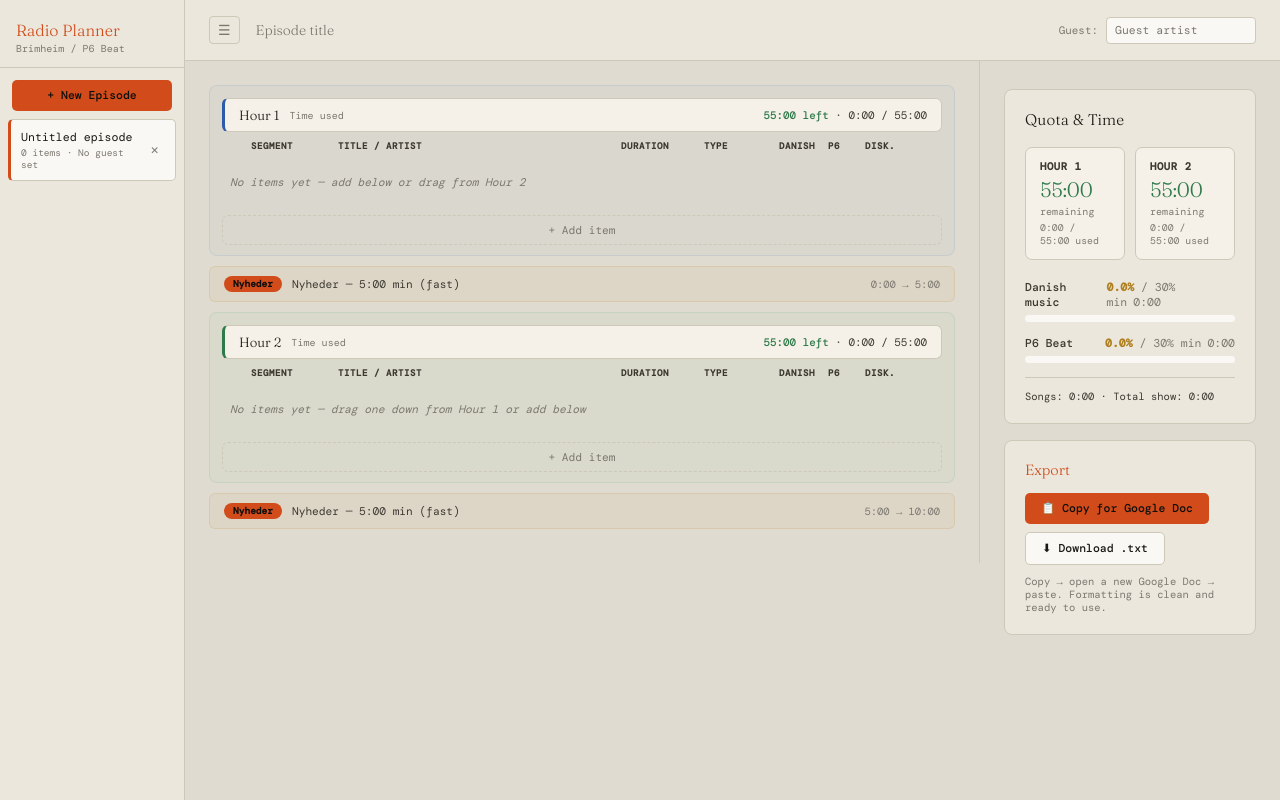
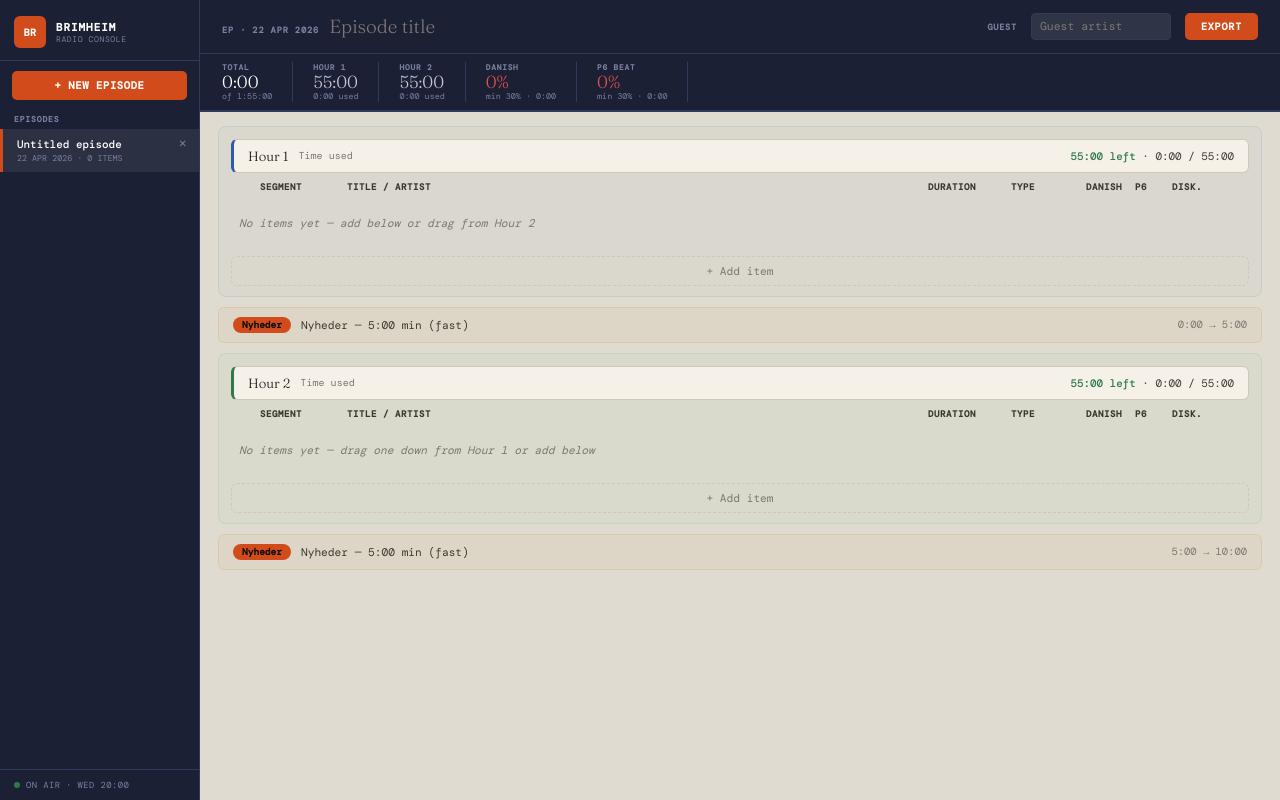
Before and after one commit to LorriBrimheim/brimheim-radio, a React (Create React App) app: page / in a window 1280 px wide. Both pictures are taken after a click on the button "+ New Episode". Built offline with nearby package versions, Linux system fonts and the light colour scheme; a web font is replaced by a local one.

Commit message:
Update App.jsx

```diff
--- a/src/App.jsx
+++ b/src/App.jsx
@@ -1,20 +1,21 @@
 import React, { useState, useEffect, useCallback } from 'react';
 import Rundown from './components/Rundown';
-import QuotaBar from './components/QuotaBar';
-import ExportPanel from './components/ExportPanel';
-import { calcQuotas, calcTotalTime, HOUR1_END, ITEM_TYPES } from './utils';
+import { calcQuotas, calcTotalTime, HOUR1_END, ITEM_TYPES, formatDuration, formatTimestamp } from './utils';
 
 const STORAGE_KEY = 'brimheim_episodes';
+const DK_MONTHS = ['JAN','FEB','MAR','APR','MAJ','JUN','JUL','AUG','SEP','OKT','NOV','DEC'];
+const DAYS = ['SUN','MON','TUE','WED','THU','FRI','SAT'];
+
+const fmtEpDate = (iso) => {
+  try { const d = new Date(iso); return `${d.getDate()} ${DK_MONTHS[d.getMonth()]} ${d.getFullYear()}`; }
+  catch { return ''; }
+};
 
 const defaultEpisode = () => ({
-  id: Date.now().toString(),
-  title: '',
-  guestName: '',
-  items: [],
+  id: Date.now().toString(), title: '', guestName: '', items: [],
   createdAt: new Date().toISOString(),
 });
 
-// Migrate old episodes: assign explicit hour field based on cumulative time
 const migrateEpisode = (ep) => {
   let cumSecs = 0;
   const items = ep.items.map(item => {
@@ -26,37 +27,26 @@ const migrateEpisode = (ep) => {
   return { ...ep, items };
 };
 
-const calcBlockSecs = (items) => {
-  const b1 = items.filter(i => (i.hour || 1) === 1).reduce((s, i) => s + (i.duration || 0), 0);
-  const b2 = items.filter(i => (i.hour || 1) === 2).reduce((s, i) => s + (i.duration || 0), 0);
-  return [b1, b2];
-};
+const calcBlockSecs = (items) => [
+  items.filter(i => (i.hour || 1) === 1).reduce((s, i) => s + (i.duration || 0), 0),
+  items.filter(i => (i.hour || 1) === 2).reduce((s, i) => s + (i.duration || 0), 0),
+];
 
 export default function App() {
   const [episodes, setEpisodes] = useState(() => {
-    try {
-      const saved = localStorage.getItem(STORAGE_KEY);
-      const parsed = saved ? JSON.parse(saved) : [];
-      return parsed.map(migrateEpisode);
-    } catch { return []; }
+    try { const s = localStorage.getItem(STORAGE_KEY); return (s ? JSON.parse(s) : []).map(migrateEpisode); }
+    catch { return []; }
   });
   const [activeId, setActiveId] = useState(() => {
-    try {
-      const saved = localStorage.getItem(STORAGE_KEY + '_active');
-      return saved || null;
-    } catch { return null; }
+    try { return localStorage.getItem(STORAGE_KEY + '_active') || null; } catch { return null; }
   });
-  const [sidebarOpen, setSidebarOpen] = useState(true);
+  const [showExportMenu, setShowExportMenu] = useState(false);
+  const [exportMsg, setExportMsg] = useState('');
 
   const activeEpisode = episodes.find(e => e.id === activeId) || null;
 
-  useEffect(() => {
-    localStorage.setItem(STORAGE_KEY, JSON.stringify(episodes));
-  }, [episodes]);
-
-  useEffect(() => {
-    if (activeId) localStorage.setItem(STORAGE_KEY + '_active', activeId);
-  }, [activeId]);
+  useEffect(() => { localStorage.setItem(STORAGE_KEY, JSON.stringify(episodes)); }, [episodes]);
+  useEffect(() => { if (activeId) localStorage.setItem(STORAGE_KEY + '_active', activeId); }, [activeId]);
 
   const updateEpisode = useCallback((id, updater) => {
     setEpisodes(prev => prev.map(e => e.id === id ? { ...e, ...updater(e) } : e));
@@ -80,174 +70,223 @@ export default function App() {
       const next = [...e.items];
       const hour = item.hour || 1;
       if (hour === 1) {
-        // Insert after last hour-1 item
-        let lastH1Idx = -1;
-        next.forEach((it, idx) => { if ((it.hour || 1) === 1) lastH1Idx = idx; });
-        next.splice(lastH1Idx + 1, 0, item);
-      } else {
-        next.push(item);
-      }
+        let last = -1;
+        next.forEach((it, idx) => { if ((it.hour || 1) === 1) last = idx; });
+        next.splice(last + 1, 0, item);
+      } else { next.push(item); }
       return { items: next };
     });
   };
 
-  const removeItem = (itemId) => {
-    updateEpisode(activeId, e => ({ items: e.items.filter(i => i.id !== itemId) }));
-  };
-
-  const updateItem = (itemId, updated) => {
-    updateEpisode(activeId, e => ({ items: e.items.map(i => i.id === itemId ? { ...i, ...updated } : i) }));
-  };
-
-  const reorderItems = (newItems) => {
-    updateEpisode(activeId, () => ({ items: newItems }));
-  };
+  const removeItem = (id) => updateEpisode(activeId, e => ({ items: e.items.filter(i => i.id !== id) }));
+  const updateItem = (id, upd) => updateEpisode(activeId, e => ({ items: e.items.map(i => i.id === id ? { ...i, ...upd } : i) }));
+  const reorderItems = (newItems) => updateEpisode(activeId, () => ({ items: newItems }));
 
   const items = activeEpisode?.items || [];
   const quotas = calcQuotas(items);
   const totalSecs = calcTotalTime(items);
   const blockSecs = calcBlockSecs(items);
 
+  // Export helpers
+  const buildText = () => {
+    let cumSecs = 0, newsIn = false, lines = [];
+    lines.push(`RADIO RUNDOWN — ${activeEpisode?.title || 'Episode'}`);
+    if (activeEpisode?.guestName) lines.push(`Guest: ${activeEpisode.guestName}`);
+    lines.push('', `Danish: ${quotas.danishPct.toFixed(1)}%  |  P6 Beat: ${quotas.p6Pct.toFixed(1)}%`, '', '─'.repeat(40), '');
+    items.forEach((item, i) => {
+      const start = cumSecs;
+      if (!newsIn && start >= HOUR1_END) { lines.push('', '[ NEWS BREAK — 5 min ]', ''); newsIn = true; }
+      if (item.type === ITEM_TYPES.SONG) {
+        const tags = [item.isDanish&&'DK', item.isP6Beat&&'P6', item.segment==='guest'&&'Guest pick', !item.diskoteketCleared&&'⚠ DISKOTEKET'].filter(Boolean);
+        lines.push(`${formatTimestamp(start)}  #${i+1}  ${item.title}${item.artist?' — '+item.artist:''}  [${formatDuration(item.duration)}]${tags.length?'  · '+tags.join(', '):''}`);
+      } else {
+        lines.push(`${formatTimestamp(start)}  🎙 SPEAK  [${formatDuration(item.duration)}]${item.notes?'  — '+item.notes:''}`);
+      }
+      cumSecs += item.duration || 0;
+    });
+    lines.push('', '─'.repeat(40), `Show end: ${formatTimestamp(cumSecs)}`);
+    return lines.join('\n');
+  };
+
+  const handleCopy = async () => {
+    await navigator.clipboard.writeText(buildText());
+    setExportMsg('Copied!'); setTimeout(() => setExportMsg(''), 3000);
+    setShowExportMenu(false);
+  };
+  const handleDownload = () => {
+    const blob = new Blob([buildText()], { type: 'text/plain' });
+    const url = URL.createObjectURL(blob);
+    const a = document.createElement('a'); a.href = url;
+    a.download = `${(activeEpisode?.title||'rundown').replace(/\s+/g,'-').toLowerCase()}.txt`;
+    a.click(); URL.revokeObjectURL(url); setShowExportMenu(false);
+  };
+
   const warnings = [];
-  if (quotas.danishPct < 30 && items.filter(i => i.type === ITEM_TYPES.SONG).length > 0)
-    warnings.push('Danish quota not met (30%)');
-  if (quotas.p6Pct < 30 && items.filter(i => i.type === ITEM_TYPES.SONG).length > 0)
-    warnings.push('P6 Beat quota not met (30%)');
+  const songs = items.filter(i => i.type === ITEM_TYPES.SONG);
+  if (quotas.danishPct < 30 && songs.length > 0) warnings.push('Danish quota not met (30%)');
+  if (quotas.p6Pct < 30 && songs.length > 0) warnings.push('P6 Beat quota not met (30%)');
   const uncleared = items.filter(i => i.type === ITEM_TYPES.SONG && !i.diskoteketCleared);
 
+  const today = DAYS[new Date().getDay()];
+  const nowHour = String(new Date().getHours()).padStart(2,'0');
+
   return (
-    <div style={{ display: 'flex', minHeight: '100vh', background: 'var(--bg)' }}>
+    <div style={{ display:'flex', height:'100vh', overflow:'hidden' }}>
 
-      {/* Sidebar */}
-      <div style={{
-        width: sidebarOpen ? 185 : 0,
-        minWidth: sidebarOpen ? 185 : 0,
-        overflow: 'hidden',
-        background: 'var(--surface)',
-        borderRight: '1px solid var(--border)',
-        display: 'flex',
-        flexDirection: 'column',
-        transition: 'width 0.2s, min-width 0.2s',
-        flexShrink: 0,
-      }}>
-        <div style={{ padding: '20px 16px 12px', borderBottom: '1px solid var(--border)' }}>
-          <div style={{ fontFamily: 'Fraunces, serif', fontSize: '1.15rem', fontWeight: 300, color: 'var(--accent)', marginBottom: 2 }}>
-            Radio Planner
+      {/* ── Sidebar ── */}
+      <div style={{ width:200, flexShrink:0, background:'var(--navy)', display:'flex', flexDirection:'column', borderRight:'1px solid var(--navy-border)' }}>
+        {/* Logo */}
+        <div style={{ padding:'16px 14px 12px', borderBottom:'1px solid var(--navy-border)', display:'flex', alignItems:'center', gap:10 }}>
+          <div style={{ width:32, height:32, background:'var(--orange)', borderRadius:6, display:'flex', alignItems:'center', justifyContent:'center', fontSize:'0.72rem', fontWeight:700, color:'white', letterSpacing:'0.03em', flexShrink:0 }}>BR</div>
+          <div>
+            <div style={{ fontSize:'0.78rem', fontWeight:700, color:'white', letterSpacing:'0.09em' }}>BRIMHEIM</div>
+            <div style={{ fontSize:'0.58rem', color:'var(--navy-muted)', letterSpacing:'0.07em' }}>RADIO CONSOLE</div>
           </div>
-          <div style={{ fontSize: '0.72rem', color: 'var(--text-muted)' }}>Brimheim / P6 Beat</div>
         </div>
 
-        <div style={{ padding: '12px 12px 0' }}>
-          <button onClick={createEpisode} style={{
-            width: '100%', padding: '8px', background: 'var(--accent2)', color: '#0e0e0e',
-            borderRadius: 5, fontSize: '0.82rem', fontWeight: 500,
-          }}>
-            + New Episode
+        {/* New episode */}
+        <div style={{ padding:'10px 12px 6px' }}>
+          <button onClick={createEpisode} style={{ width:'100%', padding:'8px', background:'var(--orange)', color:'white', borderRadius:5, fontSize:'0.75rem', fontWeight:700, letterSpacing:'0.06em' }}>
+            + NEW EPISODE
           </button>
         </div>
 
-        <div style={{ flex: 1, overflow: 'auto', padding: '8px 8px' }}>
+        {/* Episodes */}
+        <div style={{ flex:1, overflow:'auto' }}>
+          <div style={{ padding:'8px 14px 4px', fontSize:'0.58rem', color:'var(--navy-muted)', letterSpacing:'0.1em', fontWeight:700 }}>EPISODES</div>
           {episodes.length === 0 && (
-            <div style={{ color: 'var(--text-muted)', fontSize: '0.78rem', padding: '20px 8px', textAlign: 'center', fontStyle: 'italic' }}>
-              No episodes yet
-            </div>
+            <div style={{ color:'var(--navy-muted)', fontSize:'0.75rem', padding:'14px', textAlign:'center', fontStyle:'italic' }}>No episodes yet</div>
           )}
           {episodes.map(ep => (
             <div key={ep.id} onClick={() => setActiveId(ep.id)} style={{
-              padding: '9px 10px', borderRadius: 5, marginBottom: 3, cursor: 'pointer',
-              background: activeId === ep.id ? 'var(--surface3)' : 'transparent',
-              border: `1px solid ${activeId === ep.id ? 'var(--border)' : 'transparent'}`,
-              borderLeft: activeId === ep.id ? '3px solid var(--accent2)' : '3px solid transparent',
-              display: 'flex', justifyContent: 'space-between', alignItems: 'center',
+              padding:'8px 12px 8px 14px', cursor:'pointer',
+              borderLeft:`3px solid ${activeId===ep.id?'var(--orange)':'transparent'}`,
+              background: activeId===ep.id ? 'rgba(255,255,255,0.07)' : 'transparent',
+              display:'flex', justifyContent:'space-between', alignItems:'flex-start',
             }}>
-              <div style={{ minWidth: 0 }}>
-                <div style={{ fontSize: '0.83rem', color: 'var(--text)', whiteSpace: 'nowrap', overflow: 'hidden', textOverflow: 'ellipsis' }}>
+              <div style={{ minWidth:0 }}>
+                <div style={{ fontSize:'0.78rem', color: activeId===ep.id ? 'white' : 'var(--navy-text)', whiteSpace:'nowrap', overflow:'hidden', textOverflow:'ellipsis', fontWeight:500 }}>
                   {ep.title || 'Untitled episode'}
                 </div>
-                <div style={{ fontSize: '0.68rem', color: 'var(--text-muted)', marginTop: 2 }}>
-                  {ep.items.length} items · {ep.guestName || 'No guest set'}
+                <div style={{ fontSize:'0.6rem', color:'var(--navy-muted)', marginTop:2 }}>
+                  {fmtEpDate(ep.createdAt)} · {ep.items.length} ITEMS
                 </div>
               </div>
-              <button onClick={e => { e.stopPropagation(); deleteEpisode(ep.id); }} style={{
-                background: 'transparent', color: 'var(--text-muted)', padding: '2px 5px',
-                borderRadius: 3, fontSize: '0.75rem', border: '1px solid transparent', flexShrink: 0,
-              }}>✕</button>
+              <button onClick={e => { e.stopPropagation(); deleteEpisode(ep.id); }} style={{ background:'transparent', color:'var(--navy-muted)', fontSize:'0.72rem', border:'none', paddingLeft:6, flexShrink:0 }}>✕</button>
             </div>
           ))}
         </div>
+
+        {/* On Air */}
+        <div style={{ padding:'9px 14px', borderTop:'1px solid var(--navy-border)', fontSize:'0.63rem', color:'var(--navy-muted)', display:'flex', alignItems:'center', gap:6, letterSpacing:'0.05em' }}>
+          <span style={{ width:6, height:6, borderRadius:'50%', background:'var(--green)', display:'inline-block', flexShrink:0 }} />
+          ON AIR · {today} {nowHour}:00
+        </div>
       </div>
 
-      {/* Main */}
-      <div style={{ flex: 1, display: 'flex', flexDirection: 'column', overflow: 'auto' }}>
+      {/* ── Main ── */}
+      <div style={{ flex:1, display:'flex', flexDirection:'column', overflow:'hidden' }}>
+
         {/* Header */}
-        <div style={{ padding: '16px 24px', borderBottom: '1px solid var(--border)', display: 'flex', alignItems: 'center', gap: 16, background: 'var(--surface)', position: 'sticky', top: 0, zIndex: 10 }}>
-          <button onClick={() => setSidebarOpen(o => !o)} style={{ background: 'transparent', color: 'var(--text-muted)', padding: '4px 8px', borderRadius: 4, fontSize: '1rem', border: '1px solid var(--border)' }}>☰</button>
+        <div style={{ background:'var(--navy)', padding:'13px 22px', display:'flex', alignItems:'center', gap:14, borderBottom:'1px solid var(--navy-border)', flexShrink:0 }}>
           {activeEpisode ? (
             <>
+              <div style={{ display:'flex', alignItems:'baseline', gap:10, flex:1, minWidth:0 }}>
+                <span style={{ fontSize:'0.62rem', color:'var(--navy-muted)', letterSpacing:'0.1em', fontWeight:700, flexShrink:0 }}>
+                  EP · {fmtEpDate(activeEpisode.createdAt)}
+                </span>
                 <input
                   value={activeEpisode.title}
                   onChange={e => updateEpisode(activeId, () => ({ title: e.target.value }))}
                   placeholder="Episode title"
-                style={{ fontSize: '1rem', fontFamily: 'Fraunces, serif', fontWeight: 300, background: 'transparent', border: 'none', color: 'var(--text)', flex: 1, padding: 0 }}
+                  style={{ fontSize:'1.35rem', fontFamily:'Fraunces, serif', fontWeight:400, background:'transparent', border:'none', color:'white', flex:1, padding:0, minWidth:0 }}
                 />
-              <div style={{ display: 'flex', alignItems: 'center', gap: 8, flexShrink: 0 }}>
-                <span style={{ fontSize: '0.78rem', color: 'var(--text-muted)' }}>Guest:</span>
+              </div>
+              <span style={{ fontSize:'0.62rem', color:'var(--navy-muted)', letterSpacing:'0.08em', fontWeight:700, flexShrink:0 }}>GUEST</span>
               <input
                 value={activeEpisode.guestName}
                 onChange={e => updateEpisode(activeId, () => ({ guestName: e.target.value }))}
                 placeholder="Guest artist"
-                  style={{ width: 150, fontSize: '0.82rem' }}
+                style={{ width:140, fontSize:'0.82rem', background:'rgba(255,255,255,0.09)', border:'1px solid var(--navy-border)', color:'white', borderRadius:4 }}
               />
+              {/* Export */}
+              <div style={{ position:'relative', flexShrink:0 }}>
+                <button onClick={() => setShowExportMenu(o=>!o)} style={{ padding:'7px 16px', background:'var(--orange)', color:'white', borderRadius:5, fontSize:'0.72rem', fontWeight:700, letterSpacing:'0.08em' }}>
+                  {exportMsg || 'EXPORT'}
+                </button>
+                {showExportMenu && (
+                  <div style={{ position:'absolute', right:0, top:'calc(100% + 6px)', background:'var(--navy2)', border:'1px solid var(--navy-border)', borderRadius:6, padding:6, zIndex:200, minWidth:190, boxShadow:'0 8px 24px rgba(0,0,0,0.5)' }}>
+                    {[['📋 Copy for Google Doc', handleCopy], ['⬇ Download .txt', handleDownload]].map(([label, fn]) => (
+                      <button key={label} onClick={fn} style={{ display:'block', width:'100%', padding:'8px 12px', background:'transparent', color:'var(--navy-text)', fontSize:'0.78rem', textAlign:'left', borderRadius:4, border:'none' }}
+                        onMouseEnter={e=>e.currentTarget.style.background='rgba(255,255,255,0.09)'}
+                        onMouseLeave={e=>e.currentTarget.style.background='transparent'}
+                      >{label}</button>
+                    ))}
+                  </div>
+                )}
               </div>
             </>
           ) : (
-            <span style={{ color: 'var(--text-dim)', fontStyle: 'italic', fontSize: '0.85rem' }}>Select or create an episode</span>
+            <span style={{ color:'var(--navy-muted)', fontStyle:'italic', fontSize:'0.85rem' }}>Select or create an episode</span>
           )}
         </div>
 
+        {/* Stats bar */}
+        {activeEpisode && (
+          <div style={{ background:'var(--navy)', padding:'8px 22px', display:'flex', alignItems:'center', borderBottom:'2px solid var(--navy-border)', flexShrink:0, gap:0 }}>
+            {/* Total */}
+            <div style={{ paddingRight:20, marginRight:20, borderRight:'1px solid var(--navy-border)' }}>
+              <div style={{ fontSize:'0.56rem', color:'var(--navy-muted)', letterSpacing:'0.1em', fontWeight:700, marginBottom:1 }}>TOTAL</div>
+              <div style={{ fontSize:'1.25rem', fontFamily:'Fraunces, serif', color:'white', lineHeight:1 }}>{formatDuration(totalSecs)}</div>
+              <div style={{ fontSize:'0.6rem', color:'var(--navy-muted)' }}>of 1:55:00</div>
+            </div>
+            {[1,2].map(h => {
+              const used = blockSecs[h-1];
+              const rem = 55*60 - used;
+              const over = rem < 0;
+              const tight = !over && rem < 5*60;
+              const col = over ? '#e05050' : tight ? '#d4b96a' : '#c8c4d8';
+              return (
+                <div key={h} style={{ paddingRight:20, marginRight:20, borderRight:'1px solid var(--navy-border)' }}>
+                  <div style={{ fontSize:'0.56rem', color:'var(--navy-muted)', letterSpacing:'0.1em', fontWeight:700, marginBottom:1 }}>HOUR {h}</div>
+                  <div style={{ fontSize:'1.25rem', fontFamily:'Fraunces, serif', color:col, lineHeight:1 }}>
+                    {over ? `+${formatDuration(Math.abs(rem))}` : formatDuration(rem)}
+                  </div>
+                  <div style={{ fontSize:'0.6rem', color:'var(--navy-muted)' }}>{formatDuration(used)} used</div>
+                </div>
+              );
+            })}
+            {[['DANISH', quotas.danishPct, quotas.danishSecs], ['P6 BEAT', quotas.p6Pct, quotas.p6Secs]].map(([label, pct, secs]) => (
+              <div key={label} style={{ paddingRight:20, marginRight:20, borderRight:'1px solid var(--navy-border)' }}>
+                <div style={{ fontSize:'0.56rem', color:'var(--navy-muted)', letterSpacing:'0.1em', fontWeight:700, marginBottom:1 }}>{label}</div>
+                <div style={{ fontSize:'1.25rem', fontFamily:'Fraunces, serif', color: pct>=30 ? '#6db88a' : '#e05050', lineHeight:1 }}>{pct.toFixed(0)}%</div>
+                <div style={{ fontSize:'0.6rem', color:'var(--navy-muted)' }}>min 30% · {formatDuration(secs)}</div>
+              </div>
+            ))}
+          </div>
+        )}
+
+        {/* Content */}
         {!activeEpisode ? (
-          <div style={{ flex: 1, display: 'flex', alignItems: 'center', justifyContent: 'center', flexDirection: 'column', gap: 16 }}>
-            <div style={{ fontFamily: 'Fraunces, serif', fontSize: '1.8rem', fontWeight: 300, color: 'var(--text-dim)' }}>
-              No episode open
-            </div>
-            <button onClick={createEpisode} style={{ padding: '10px 22px', background: 'var(--accent2)', color: '#0e0e0e', borderRadius: 6, fontSize: '0.9rem', fontWeight: 500 }}>
-              + Create first episode
-            </button>
+          <div style={{ flex:1, display:'flex', alignItems:'center', justifyContent:'center', flexDirection:'column', gap:16, background:'var(--bg)' }}>
+            <div style={{ fontFamily:'Fraunces, serif', fontSize:'1.8rem', fontWeight:300, color:'var(--text-muted)' }}>No episode open</div>
+            <button onClick={createEpisode} style={{ padding:'10px 22px', background:'var(--orange)', color:'white', borderRadius:6, fontSize:'0.9rem', fontWeight:700 }}>+ New Episode</button>
           </div>
         ) : (
-          <div style={{ display: 'grid', gridTemplateColumns: '1fr 300px', gap: 0, flex: 1, alignItems: 'start' }}>
-
-            {/* Left: rundown */}
-            <div style={{ padding: 24, borderRight: '1px solid var(--border)' }}>
+          <div style={{ flex:1, overflow:'auto', background:'var(--bg)', padding:'14px 18px' }} onClick={() => setShowExportMenu(false)}>
             {(warnings.length > 0 || uncleared.length > 0) && (
-                <div style={{ marginBottom: 16, display: 'flex', flexDirection: 'column', gap: 6 }}>
+              <div style={{ marginBottom:10, display:'flex', flexDirection:'column', gap:5 }}>
                 {warnings.map(w => (
-                    <div key={w} style={{ background: 'rgba(201,110,110,0.1)', border: '1px solid var(--red)', borderRadius: 5, padding: '7px 12px', fontSize: '0.8rem', color: 'var(--red)' }}>
-                      ⚠ {w}
-                    </div>
+                  <div key={w} style={{ background:'rgba(192,48,48,0.1)', border:'1px solid var(--red)', borderRadius:5, padding:'6px 12px', fontSize:'0.78rem', color:'var(--red)' }}>⚠ {w}</div>
                 ))}
                 {uncleared.length > 0 && (
-                    <div style={{ background: 'rgba(212,185,106,0.1)', border: '1px solid var(--yellow)', borderRadius: 5, padding: '7px 12px', fontSize: '0.8rem', color: 'var(--yellow)' }}>
-                      ⚠ {uncleared.length} song{uncleared.length > 1 ? 's' : ''} not cleared in Diskoteket: {uncleared.map(s => s.title).join(', ')}
+                  <div style={{ background:'rgba(176,128,32,0.1)', border:'1px solid var(--yellow)', borderRadius:5, padding:'6px 12px', fontSize:'0.78rem', color:'var(--yellow)' }}>
+                    ⚠ {uncleared.length} song{uncleared.length>1?'s':''} not cleared in Diskoteket: {uncleared.map(s=>s.title||'Untitled').join(', ')}
                   </div>
                 )}
               </div>
             )}
-
-              <Rundown
-                items={items}
-                onReorder={reorderItems}
-                onRemove={removeItem}
-                onUpdate={updateItem}
-                onAdd={addItem}
-              />
-            </div>
-
-            {/* Right: stats + export */}
-            <div style={{ padding: 24, display: 'flex', flexDirection: 'column', gap: 16, position: 'sticky', top: 65 }}>
-              <QuotaBar quotas={quotas} totalSecs={totalSecs} blockSecs={blockSecs} />
-              <ExportPanel items={items} quotas={quotas} episodeTitle={activeEpisode.title} guestName={activeEpisode.guestName} />
-            </div>
+            <Rundown items={items} onReorder={reorderItems} onRemove={removeItem} onUpdate={updateItem} onAdd={addItem} />
           </div>
         )}
       </div>
```
Lines whose indentation alone changed are shown as unchanged.
